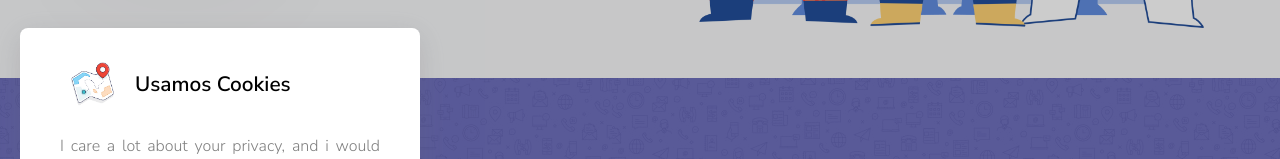
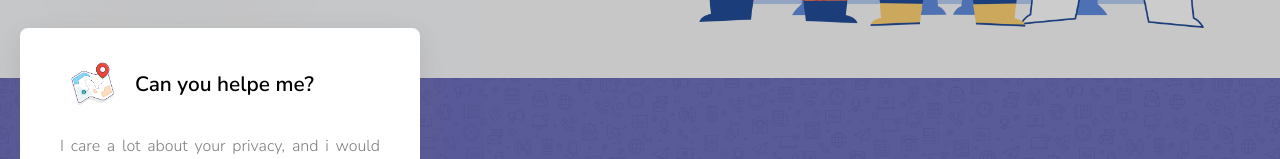
Before and after one commit to TyperGuy/typerguy.io, a Next.js app: page / in a window 1280 px wide. Shown: the part 492-651 px from the top of the page. Built offline with nearby package versions, Linux system fonts and the light colour scheme.

Commit message:
feat: update request location wedget UI

```diff
--- a/src/components/modals/location/dialog/index.tsx
+++ b/src/components/modals/location/dialog/index.tsx
@@ -7,7 +7,7 @@ const Dialog : React.FC <{setShowModal:(showModal:boolean) => void,setTargetModa
       <Content>
         <div style={{width:'80%',display:'flex',gap:10,alignItems:'center'}}>
            <img style={{height:'66px', width:'65px'}} src="/location.png"/>
-           <Title>Usamos Cookies</Title>
+           <Title>Can you helpe me?</Title>
         </div>
         <Description>
           I care a lot about your privacy, and i would like to know your location for study purposes.
```
